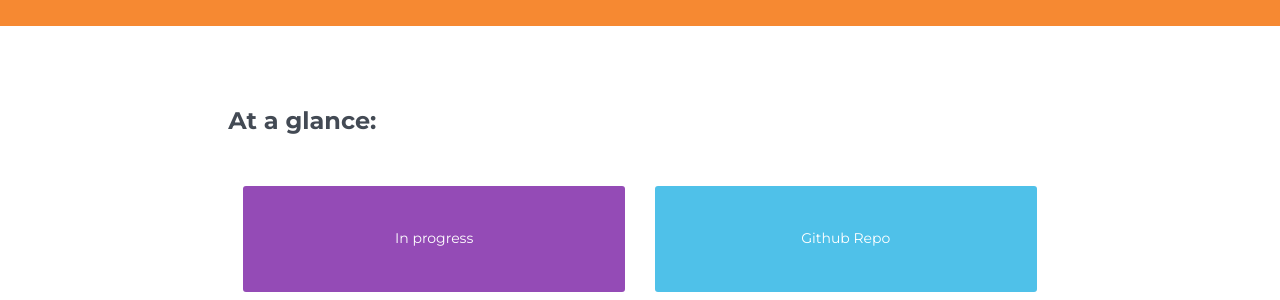
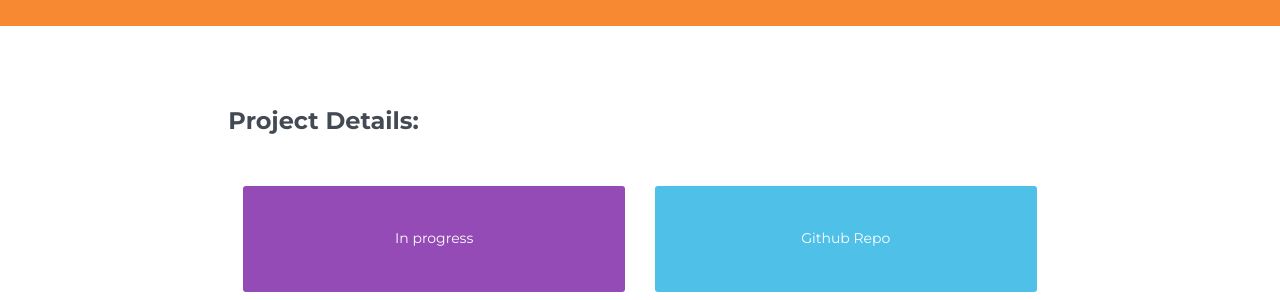
Before and after one commit to torleif-nielsen/enriquezm.github.io, a Jekyll site: the page built from _posts/projects/2016-04-27-accounting-club-site-redesign.md, in a window 1280 px wide. Shown: the part 874-1174 px from the top of the page. Built offline with Jekyll 4.4.1, drawn with Linux system fonts in a browser that asks for light colours; comment, search, counter and statistics services are not loaded.

```diff
--- a/_layouts/post.html
+++ b/_layouts/post.html
@@ -21,7 +21,7 @@
   <div id="post-content" class="post-content row">
     {% if page.project-status %}
     <div class="col-xs-12 col-md-8 col-md-offset-2">
-      <h3>At a glance:</h3>
+      <h3>Project Details:</h3>
     </div>
     <div class="col-xs-12 col-md-8 col-md-offset-2">
       <div class="col-xs-12 col-md-6 text-center">
```
